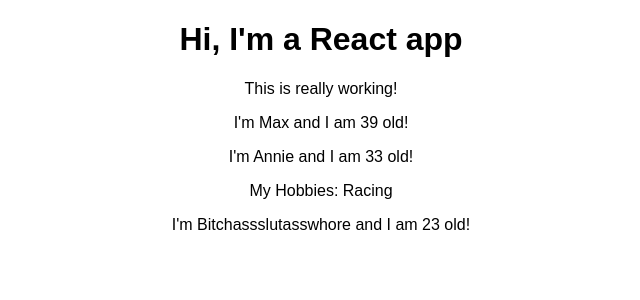
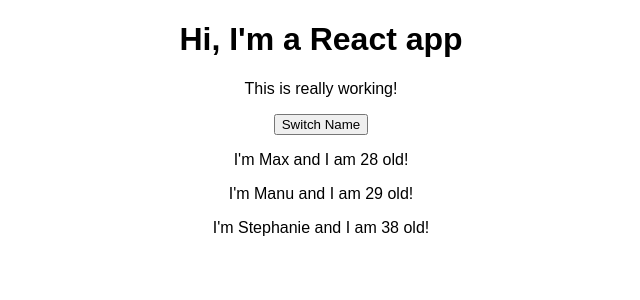
Before and after one commit to bbuchanan/react-tutorial-module1, a React (Create React App) app: page / in a window 1280 px wide. Shown: the top 300 px of the page, without its empty margins (319-959 px from the left). Built offline with nearby package versions, Linux system fonts and the light colour scheme.

Commit message:
implemented basic state and click handler.

```diff
--- a/src/App.js
+++ b/src/App.js
@@ -3,14 +3,27 @@
 import Person from './Person/Person'
 
 class App extends Component {
+  state = {
+    persons: [
+      { name: 'Max', age: 28 },
+      { name: 'Manu', age: 29 },
+      { name: 'Stephanie', age: 38 }
+    ]
+  }
+
+  switchNameHandler = () => {
+    console.log("Was clicked!")
+  }
+
   render() {
     return (
       <div className="App">
       <h1>Hi, I'm a React app</h1>
       <p>This is really working!</p>
-      <Person name="Max" age="39"/>
-      <Person name="Annie" age="33">My Hobbies: Racing</Person>
-      <Person name="Bitchassslutasswhore" age="23" />
+      <button onClick={this.switchNameHandler}>Switch Name</button>
+      <Person name={this.state.persons[0].name} age={this.state.persons[0].age}/>
+      <Person name={this.state.persons[1].name} age={this.state.persons[1].age}/>
+      <Person name={this.state.persons[2].name} age={this.state.persons[2].age}/>
       </div>
     );
 
```
